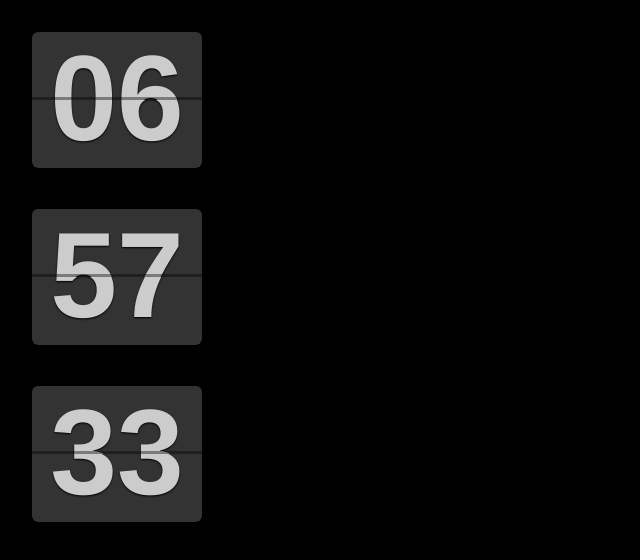
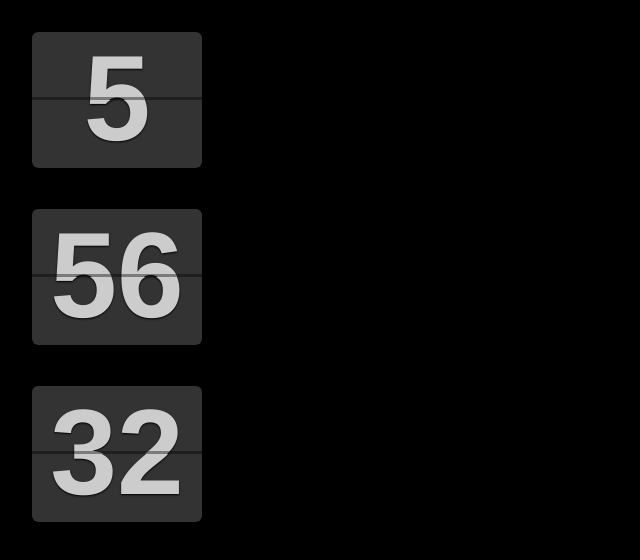
Before and after one commit to Jack-2077/tick-tock, a React (Create React App) app: page / in a window 1280 px wide. Shown: the top 560 px of the page, without its empty margins (0-640 px from the left). Built offline with nearby package versions, Linux system fonts and the light colour scheme.

Commit message:
fix: shadow of previous digit appering before flip

```diff
--- a/src/components/Clocks/FlipClock.js
+++ b/src/components/Clocks/FlipClock.js
@@ -81,9 +81,9 @@ export default function NewTest({ primaryColor }) {
 
   return (
     <>
-      <Best digit={hours} />
-      <Best digit={minutes} />
-      <Best digit={seconds} />
+      <Best digit={hours} type='h' />
+      <Best digit={minutes} type='m' />
+      <Best digit={seconds} type='s' />
       {/* <ul className='flip  play'>
           <li className='flip-clock-before'>
             <a href='#root'>
@@ -114,17 +114,15 @@ export default function NewTest({ primaryColor }) {
   );
 }
 
-const Best = ({ digit }) => {
-  let shadowDigit = digit !== 59 ? digit + 1 : '00';
+const Best = ({ digit, type }) => {
+  let shadowDigit = digit - 1;
 
-  if (digit <= 9) {
-    shadowDigit = digit === 9 ? 10 : '0' + (digit + 1);
-    digit = '0' + digit;
-  }
+  // shadowDigit = digit !== 59 ? digit - 1 : '00';
 
-  //59
-  //59
-  //23
+  // if (digit <= 9) {
+  //   shadowDigit = digit === 9 ? 10 : '0' + (digit + 1);
+  //   digit = '0' + digit;
+  // }
 
   return (
     <StyledContainer key={digit}>
@@ -146,11 +144,11 @@ const Best = ({ digit }) => {
             <a href='#root'>
               <div className='up'>
                 <div className='shadow' />
-                <div className='inn'>{shadowDigit}</div>
+                <div className='inn'>{shadowDigit + 1}</div>
               </div>
               <div className='down'>
                 <div className='shadow' />
-                <div className='inn'>{shadowDigit}</div>
+                <div className='inn'>{shadowDigit + 1}</div>
               </div>
             </a>
           </li>
```
